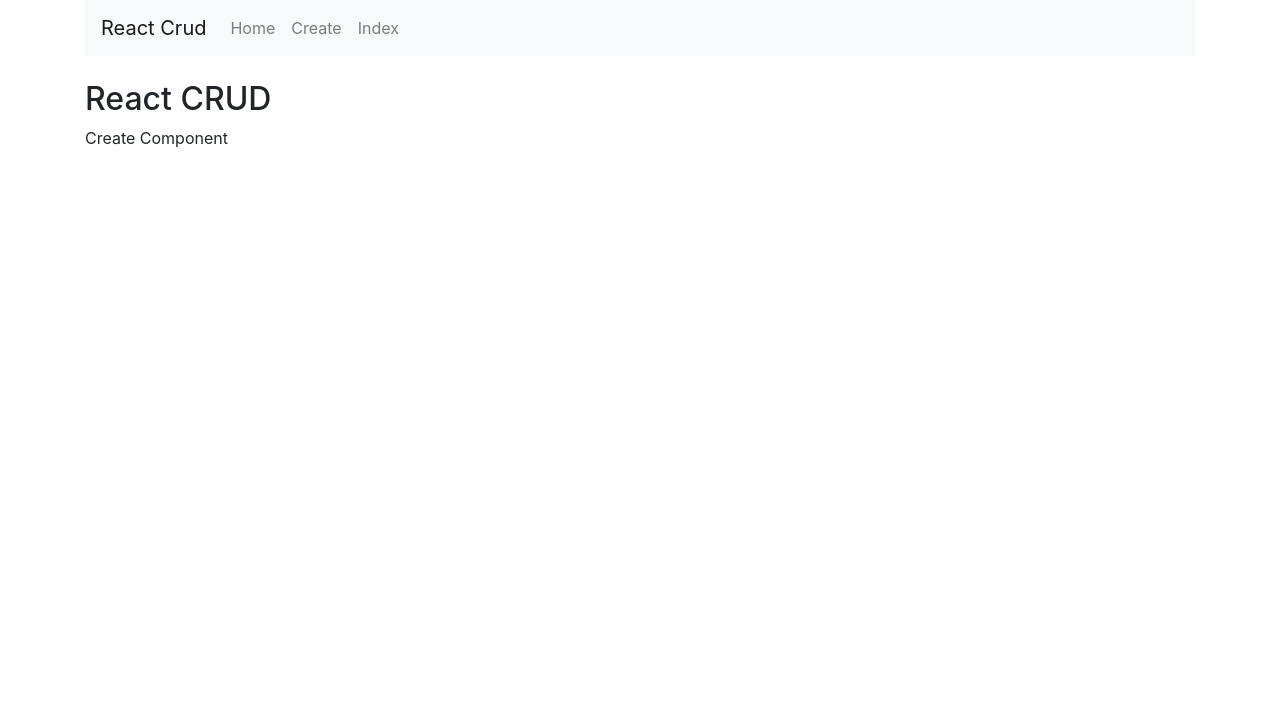
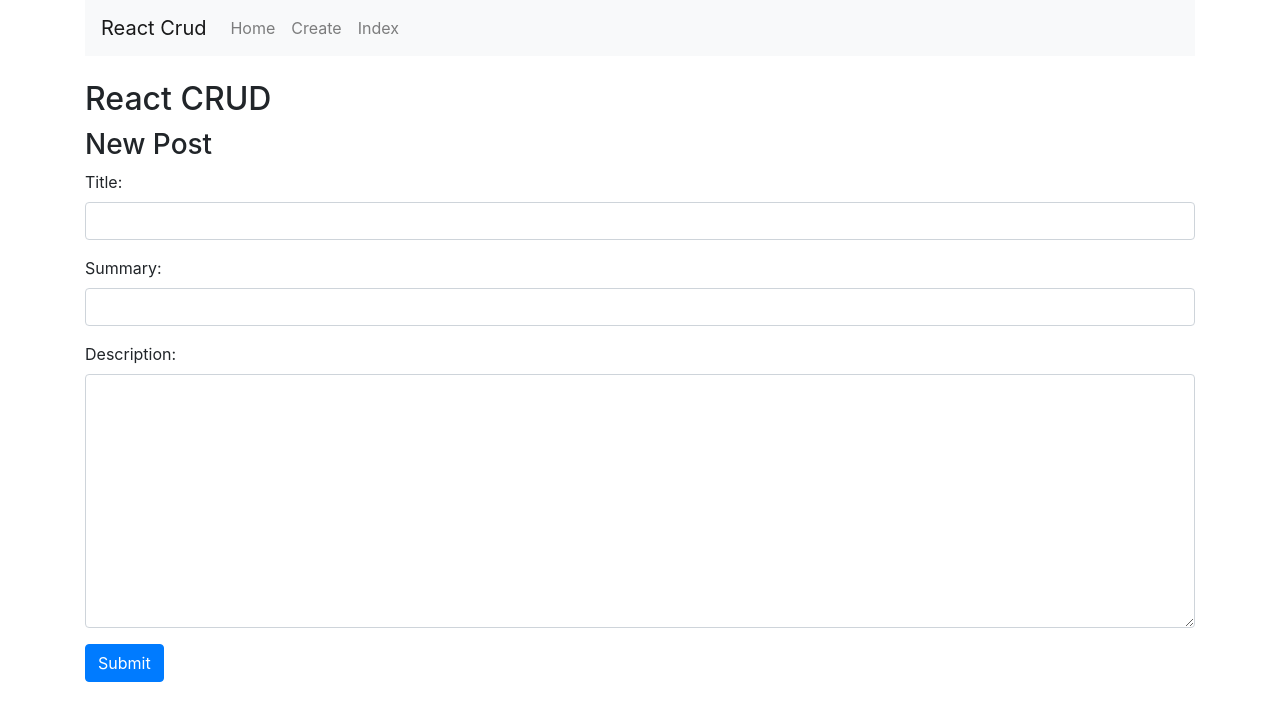
Before and after one commit to jeremiahogutu/react-crud-mern, a React (Create React App) app: page /create in a window 1280 px wide. Shown: the top 720 px of the page. Built offline with nearby package versions, Linux system fonts and the light colour scheme.

Commit message:
input form complete

```diff
--- a/src/components/create.js
+++ b/src/components/create.js
@@ -3,8 +3,25 @@ import React, { Component } from 'react';
 export default class Create extends Component{
     render() {
         return (
-            <div>
-                <p>Create Component</p>
+            <div style={{marginTop: 10}}>
+                <h3>New Post</h3>
+                <form>
+                    <div className="form-group">
+                        <label>Title: </label>
+                        <input type="text" className="form-control"/>
+                    </div>
+                    <div className="form-group">
+                        <label>Summary: </label>
+                        <input type="text" className="form-control"/>
+                    </div>
+                    <div className="form-group">
+                        <label>Description: </label>
+                        <textarea name="" id="" cols="30" rows="10" className="form-control"/>
+                    </div>
+                    <div className="form-group">
+                        <input type="submit" value="Submit" className="btn btn-primary"/>
+                    </div>
+                </form>
             </div>
         )
     }
```
